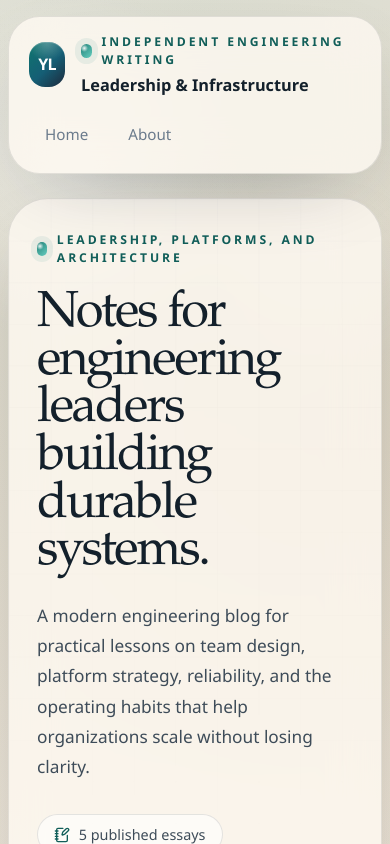
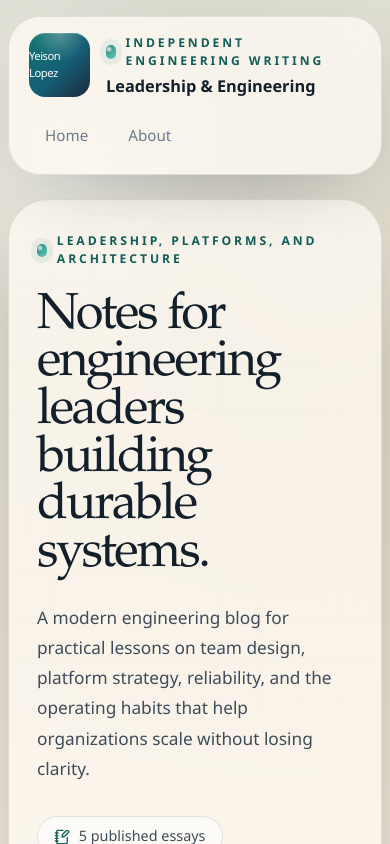
Before and after one commit to Yeisonlop10/Engineering-land-dev-blog, a Next.js app: page / in a window 390 px wide. Shown: the top 844 px of the page. Built offline with nearby package versions, Linux system fonts and the light colour scheme.

Commit message:
brand mark sizing and text alignment

```diff
--- a/app/globals.css
+++ b/app/globals.css
@@ -196,12 +196,13 @@ a {
 
 .brand-mark {
   display: grid;
+  justify-content: center;
   place-items: center;
-  width: 2.8rem;
-  height: 2.8rem;
+  width: 6rem;
+  height: 4.8rem;
   border-radius: 1rem;
   color: white;
-  font-weight: 700;
+  font-weight: 500;
   letter-spacing: -0.04em;
   background:
     radial-gradient(circle at top, rgba(255, 255, 255, 0.28), transparent 40%),
@@ -458,6 +459,12 @@ a {
     font-size: 1.01rem;
     line-height: 1.82;
   }
+
+  .brand-mark {
+    width: 5.2rem;
+    height: 4rem;
+    font-size: 0.7rem;
+  }
 }
 
 @media (prefers-reduced-motion: reduce) {
--- a/app/layout.tsx
+++ b/app/layout.tsx
@@ -18,10 +18,10 @@ export default function RootLayout({
           <div className="site-shell">
             <div className="glass-panel flex flex-col gap-4 rounded-[2rem] px-5 py-4 sm:flex-row sm:items-center sm:justify-between sm:px-6">
               <Link href="/" className="flex items-center gap-4">
-                <span className="brand-mark">YL</span>
+                <div className="brand-mark">Yeison Lopez</div>
                 <span>
                   <span className="eyebrow mb-2">Independent engineering writing</span>
-                  <span className="brand-copy block">Leadership & Infrastructure</span>
+                  <span className="brand-copy block">Leadership & Engineering</span>
                 </span>
               </Link>
 
```
